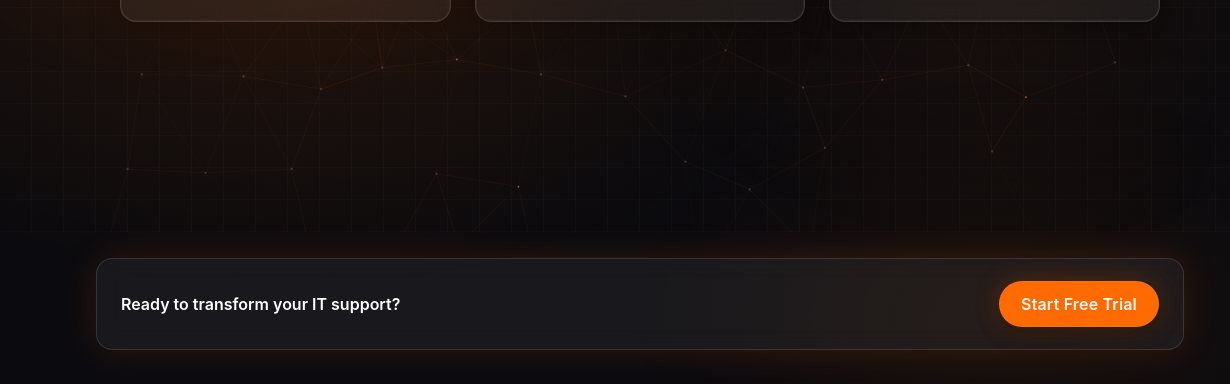
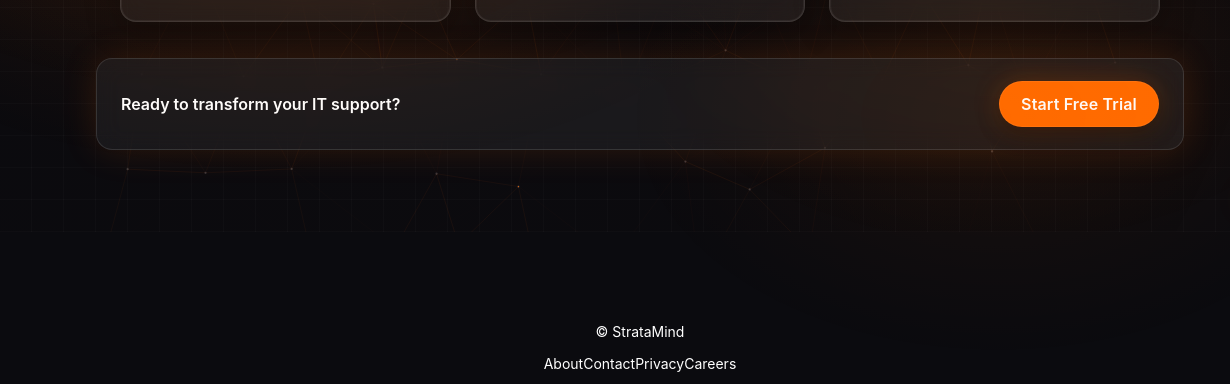
Before and after one commit to pratikbadole/tricharna-agent-prototype, a website: page home.html in a window 1280 px wide. Shown: the part 568-952 px from the top of the page, 0-1230 px from the left. Drawn offline with Linux system fonts and the light colour scheme; animation ran at ten frames a second.

Commit message:
UX: pull footer up to ~16px below CTA (non-destructive gap fix)

```diff
--- /dev/null
+++ b/assets/cta-gap-fix.js
@@ -0,0 +1,30 @@
+/**
+ * CTA–Footer gap fix (non-destructive)
+ * Pull the footer up so it's ~16px below the CTA card.
+ */
+(() => {
+  const cta   = document.querySelector('#cta-promo');
+  const foot  = document.querySelector('footer');
+  if (!cta || !foot) return;
+
+  // Find the visible CTA card box to measure from
+  const card = cta.querySelector('.glass') || cta.firstElementChild || cta;
+
+  // Recompute on load & on resize to keep the gap consistent
+  const adjust = () => {
+    const b = card.getBoundingClientRect();
+    const f = foot.getBoundingClientRect();
+    const currentGap = Math.max(0, Math.round(f.top - b.bottom));
+
+    const desired = 16;                   // target visual gap, px
+    const pull = Math.max(0, currentGap - desired);
+
+    foot.style.marginTop = pull ? `-${pull}px` : '0';
+  };
+
+  // run now and whenever viewport changes
+  window.addEventListener('load', adjust, { once: true });
+  window.addEventListener('resize', adjust, { passive: true });
+  // also run shortly after DOM ready, in case fonts shift layout
+  adjust();
+})();
--- a/home.html
+++ b/home.html
@@ -116,7 +116,8 @@
 
   <!-- Mesh background (animated) -->
   <script src="assets/bg/mesh-home.js?v=6" defer></script>
-  </body>
+    <script src="assets/cta-gap-fix.js?v=1"></script>
+</body>
 </html>
 
 <!-- Pin CTA just above footer without changing layout (v2) -->
```
